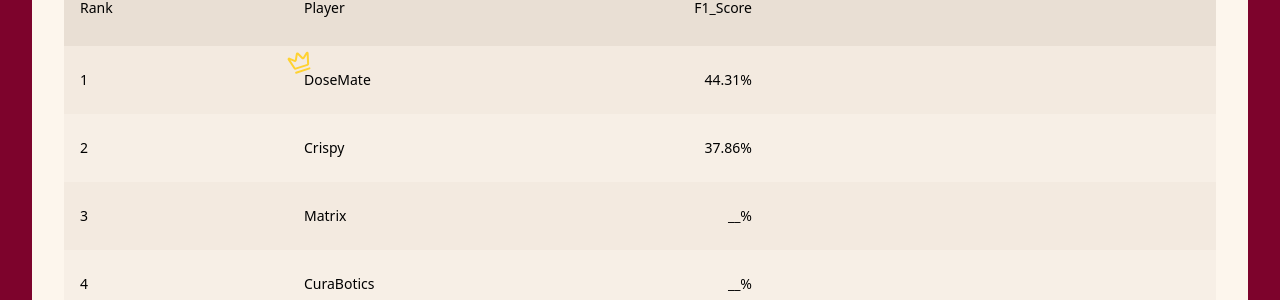
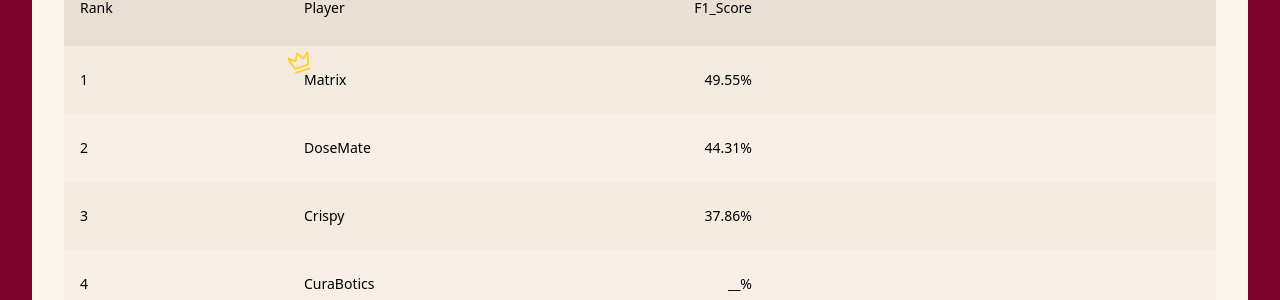
Before and after one commit to mohamedx1/STP_-LEADERBOARD, a React (Vite) app: page / in a window 1280 px wide. Shown: the part 302-602 px from the top of the page. Built offline with nearby package versions, Linux system fonts and the light colour scheme.

Commit message:
Update App.jsx

```diff
--- a/src/App.jsx
+++ b/src/App.jsx
@@ -5,18 +5,18 @@ export default function Leaderboard () {
 
   const leaderboardData = [
     {rank: 1,
+      player: "Matrix",
+      F1_Score: "49.55%",
+    },
+    {
+      rank: 2,
       player: "DoseMate",
       F1_Score: "44.31%",
     },
     {
-      rank: 2,
+      rank: 3,
       player: "Crispy",
       F1_Score: "37.86%",
-    },
-    {
-      rank: 3,
-      player: "Matrix",
-      F1_Score: "__%",
     },
     {
       rank: 4,
```
